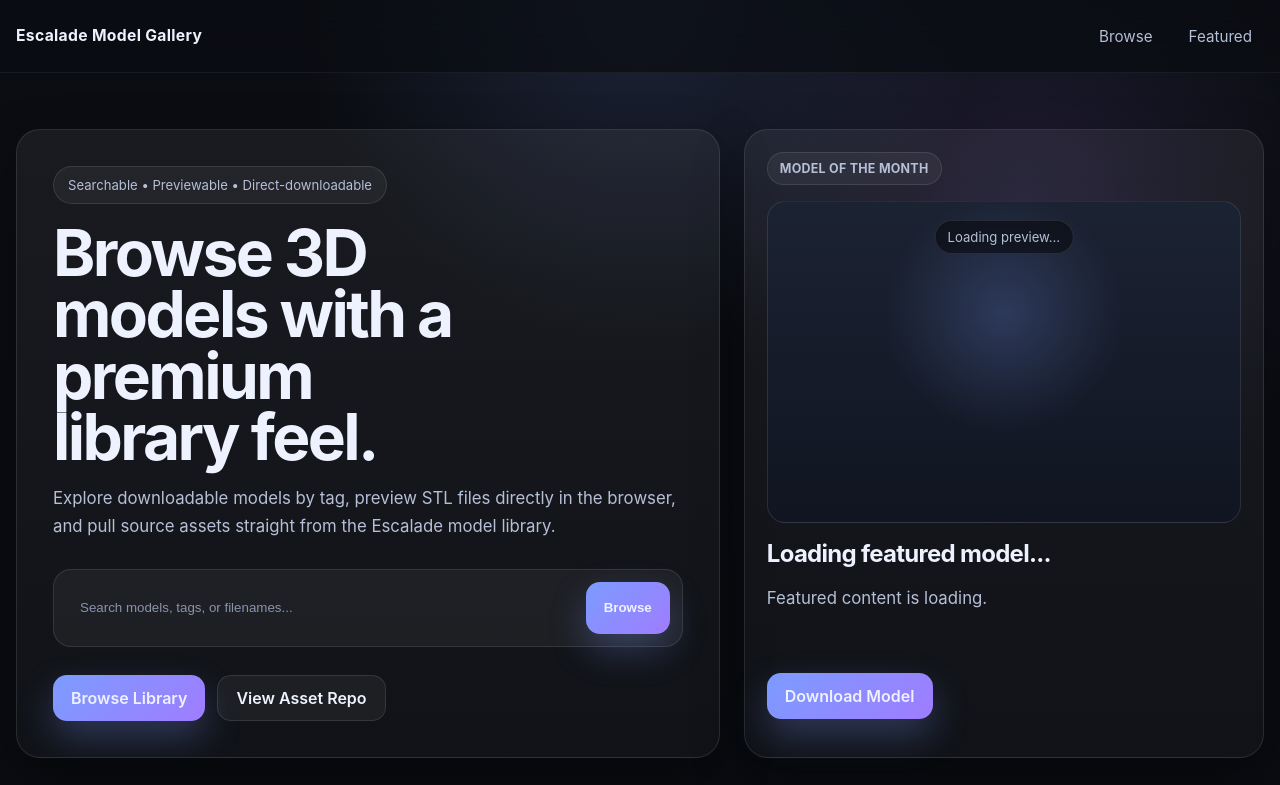
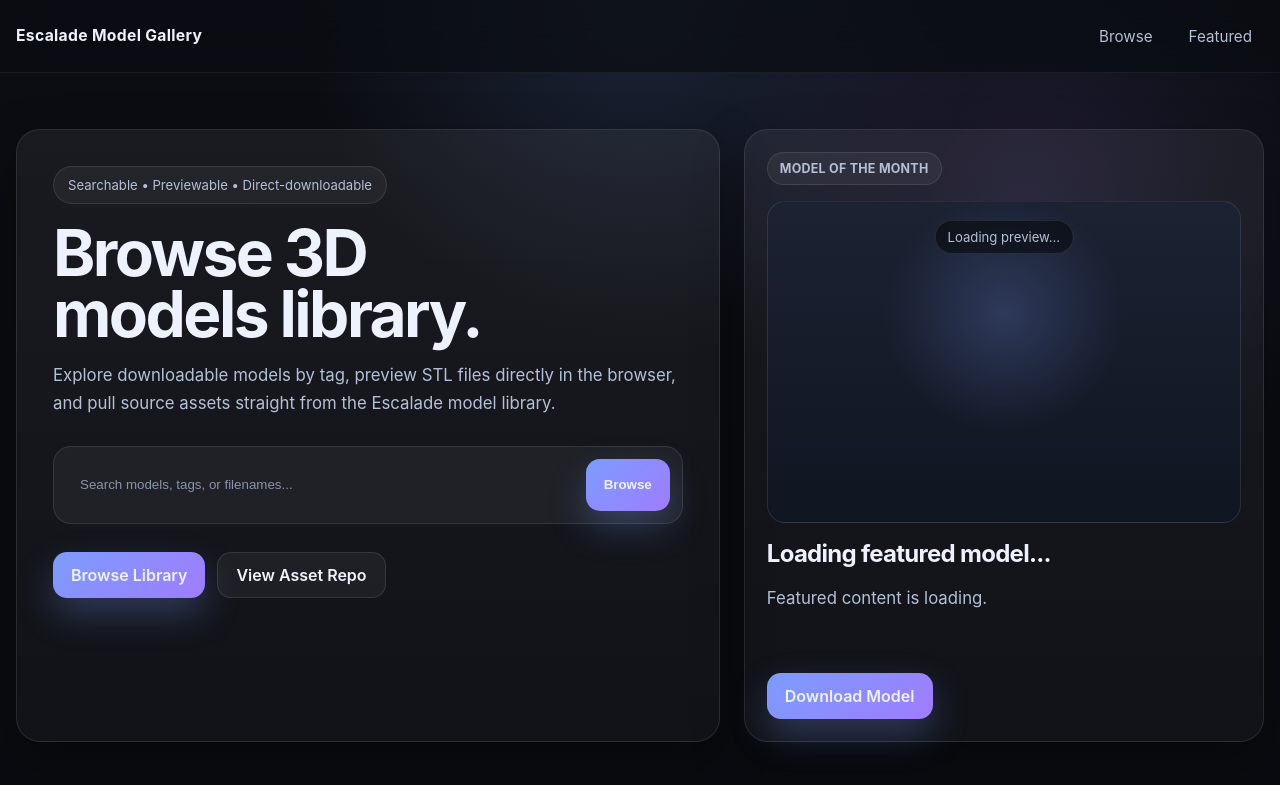
Before and after one commit to EscaladeDev/model-gallery-site, a plain HTML site: page index.html in a window 1280 px wide. Shown: the top 785 px of the page. Drawn offline with nearby package versions, Linux system fonts and the light colour scheme.

Commit message:
Update index.html

```diff
--- a/index.html
+++ b/index.html
@@ -28,7 +28,7 @@
       <div class="container hero-grid">
         <div class="hero-copy">
           <span class="eyebrow">Searchable • Previewable • Direct-downloadable</span>
-          <h1>Browse 3D models with a premium library feel.</h1>
+          <h1>Browse 3D models library.</h1>
           <p>
             Explore downloadable models by tag, preview STL files directly in the browser,
             and pull source assets straight from the Escalade model library.
```
